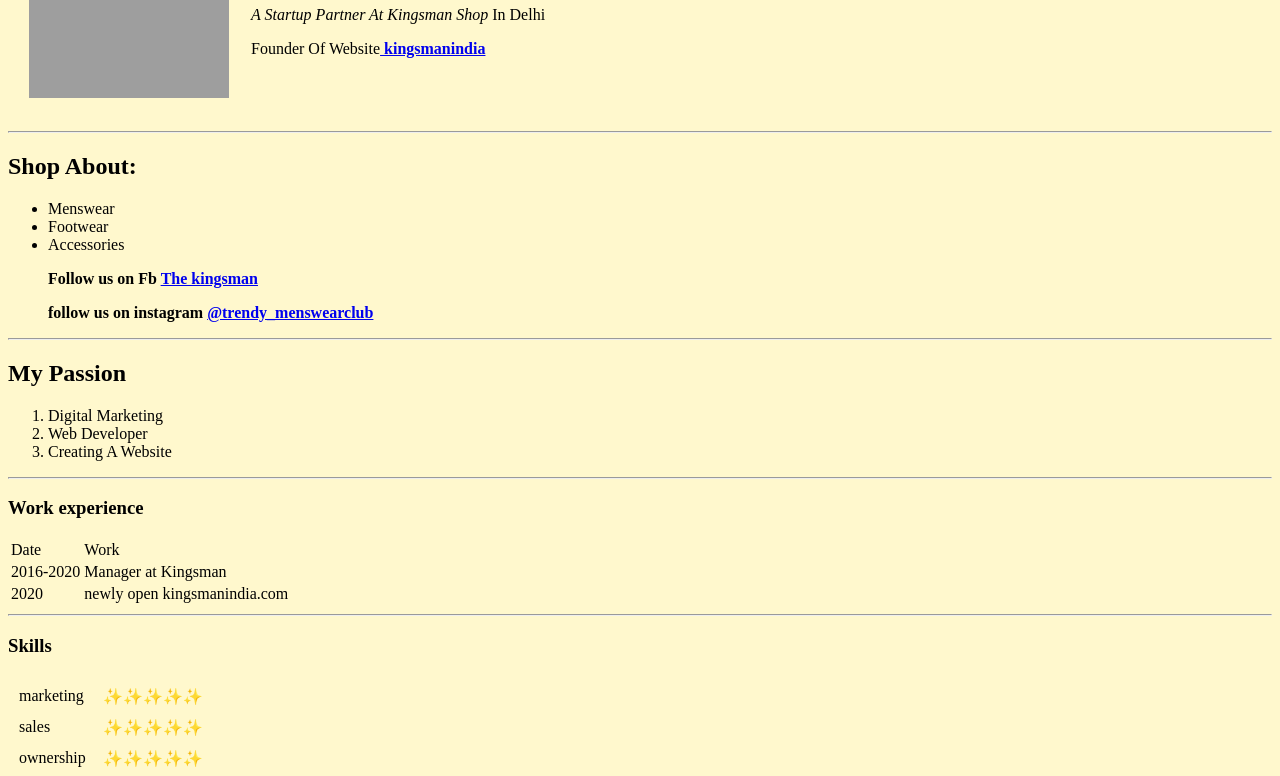
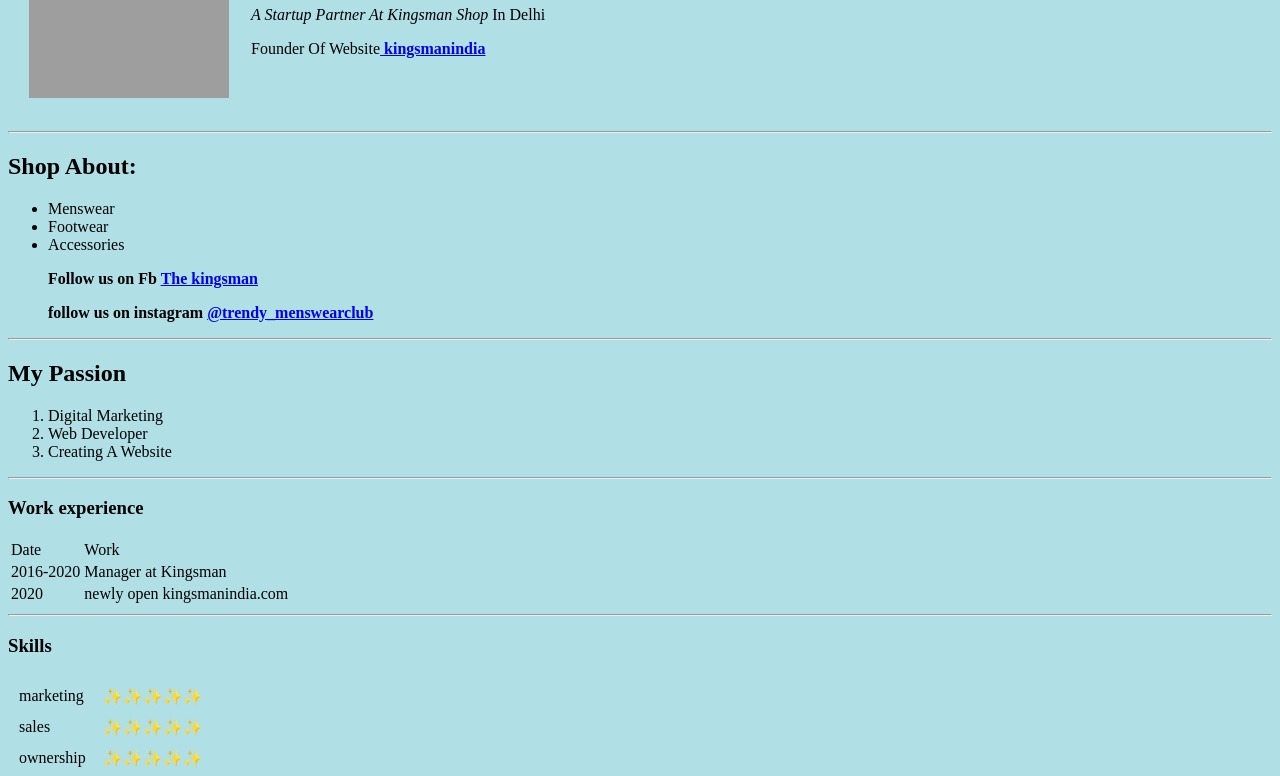
Before and after one commit to Gavish786/Gavish786.github.io, a plain HTML site: page index.html in a window 1280 px wide. Shown: the part 139-915 px from the top of the page. Drawn offline with Linux system fonts and the light colour scheme; grey boxes are pictures that could not be loaded.

Commit message:
Update index.html

```diff
--- a/index.html
+++ b/index.html
@@ -5,7 +5,7 @@
     <title>Gavish kumar</title>
     <p id="one"></p>
   </head>
-  <body style="background-color:#fff8cd;">
+  <body style="background-color:powderblue;">
 <table cellspacing="20">
   <td><img src="images/gavishkumar photo 1.png" width="200" height="200" alt="gavishkumar"></td>
   <td>  <h1>Gavish kumar</h1>
```
